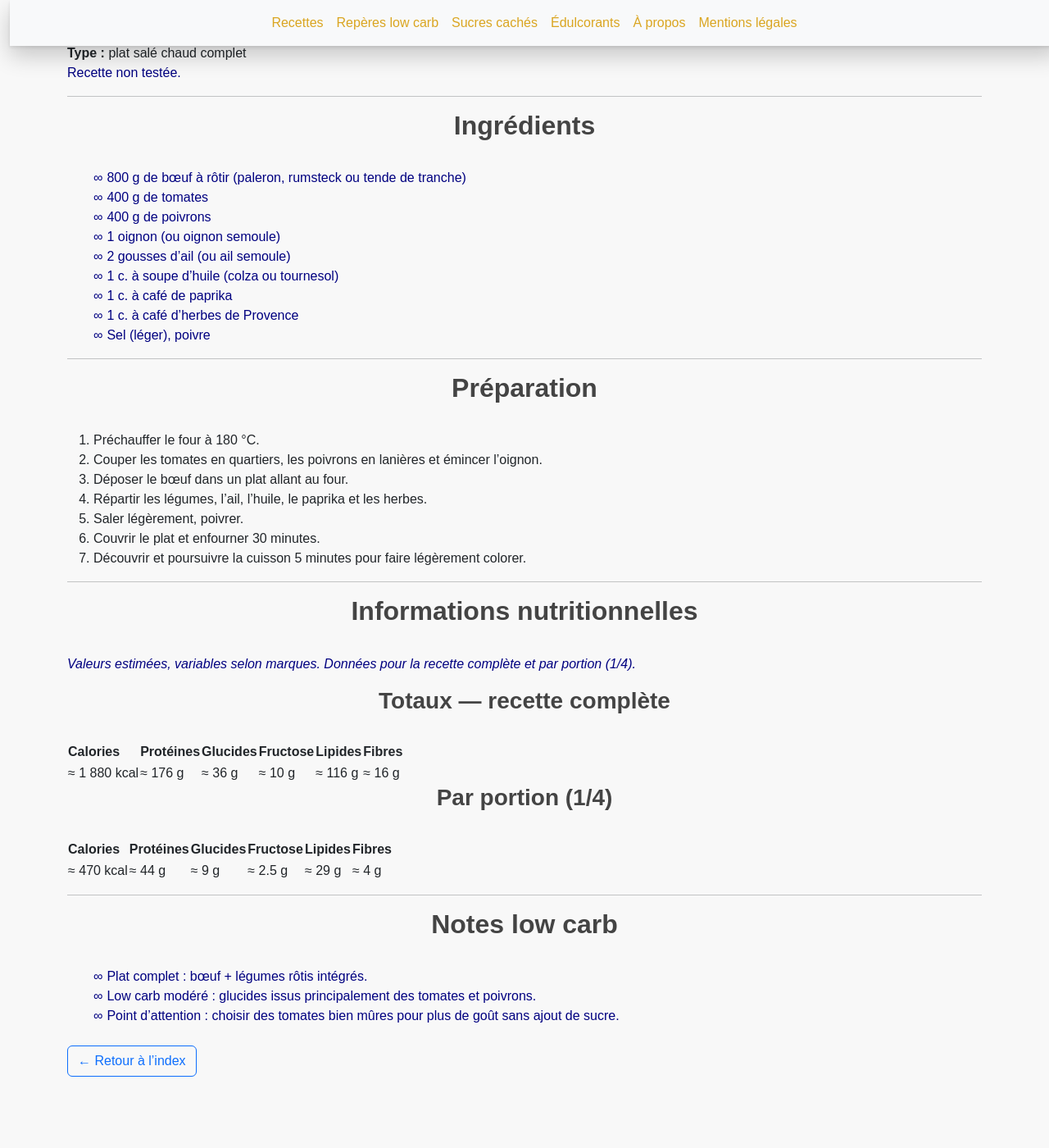
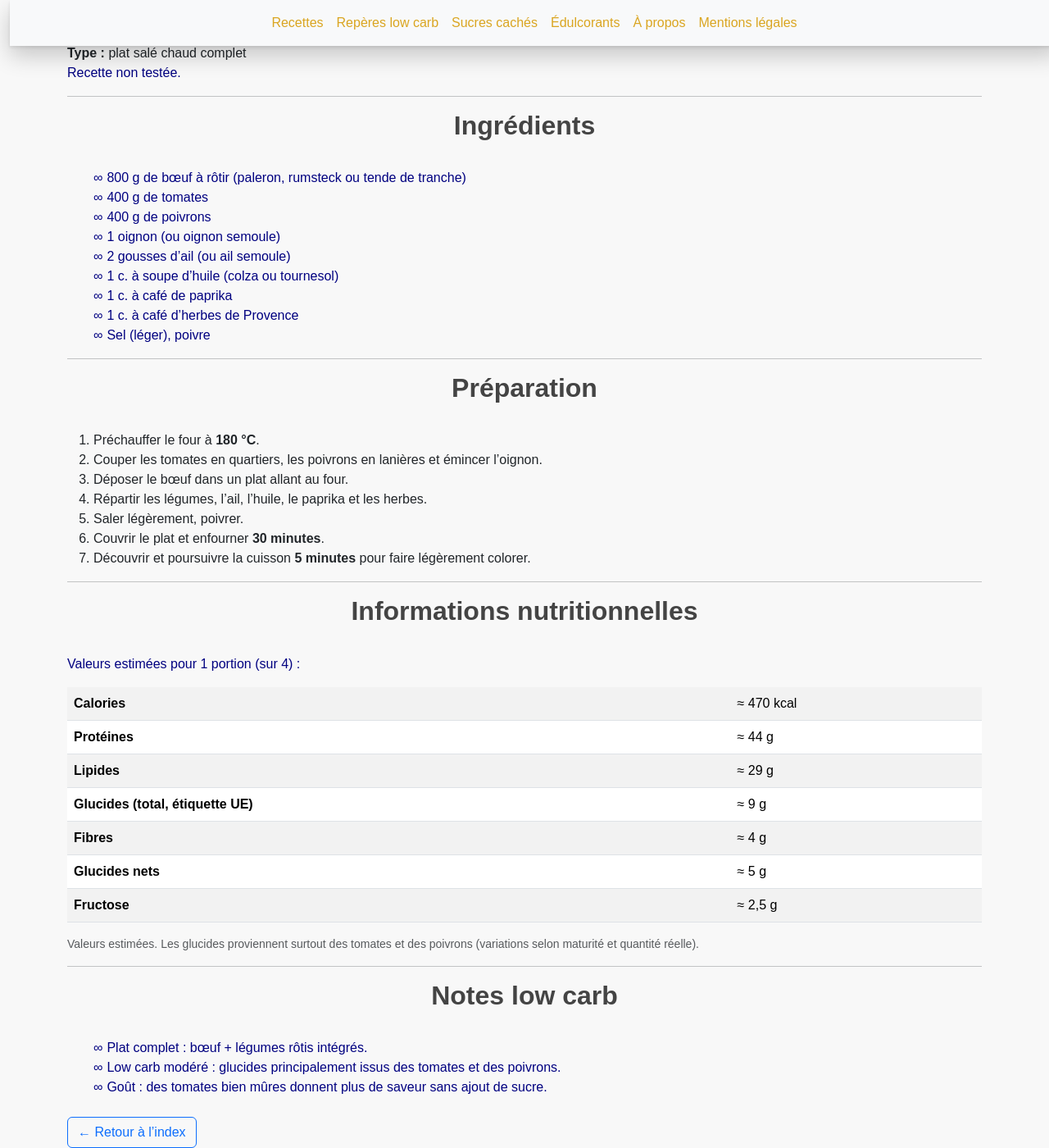
Before and after one commit to laurie-boissay/laurie-boissay.github.io, a Jekyll site: the page built from recettes/boeuf-tomates-poivrons-four.html, in a window 1280 px wide and 1400 px high, scrolled down 365 px. Shown: the whole window at 82% size. Built offline with Jekyll 4.4.1, drawn with Linux system fonts in a browser that asks for light colours; before the commit the page ends 1678 px from its top, so only the background shows below that.

Commit message:
Update recipe details for beef dish
tableau

```diff
--- a/recettes/boeuf-tomates-poivrons-four.html
+++ b/recettes/boeuf-tomates-poivrons-four.html
@@ -37,7 +37,7 @@ extra_head: |
     "recipeInstructions": [
       { "@type": "HowToStep", "text": "Préchauffer le four à 180 °C." },
       { "@type": "HowToStep", "text": "Couper les tomates, les poivrons et l’oignon." },
-      { "@type": "HowToStep", "text": "Placer le bœuf dans un plat, ajouter légumes, ail, huile et épices." },
+      { "@type": "HowToStep", "text": "Placer le bœuf dans un plat, ajouter les légumes, l’ail, l’huile et les épices." },
       { "@type": "HowToStep", "text": "Couvrir et enfourner 30 minutes." },
       { "@type": "HowToStep", "text": "Découvrir et poursuivre 5 minutes pour colorer." }
     ]
@@ -78,72 +78,38 @@ extra_head: |
 <h2>Préparation</h2>
 
 <ol class="recipe-steps">
-  <li>Préchauffer le four à 180 °C.</li>
+  <li>Préchauffer le four à <strong>180&nbsp;°C</strong>.</li>
   <li>Couper les tomates en quartiers, les poivrons en lanières et émincer l’oignon.</li>
   <li>Déposer le bœuf dans un plat allant au four.</li>
   <li>Répartir les légumes, l’ail, l’huile, le paprika et les herbes.</li>
   <li>Saler légèrement, poivrer.</li>
-  <li>Couvrir le plat et enfourner 30 minutes.</li>
-  <li>Découvrir et poursuivre la cuisson 5 minutes pour faire légèrement colorer.</li>
+  <li>Couvrir le plat et enfourner <strong>30 minutes</strong>.</li>
+  <li>Découvrir et poursuivre la cuisson <strong>5 minutes</strong> pour faire légèrement colorer.</li>
 </ol>
 
 <hr>
 
 <h2>Informations nutritionnelles</h2>
+<p>Valeurs estimées pour 1 portion (sur 4) :</p>
 
-<p class="recipe-nutrition__disclaimer">
-  <em>Valeurs estimées, variables selon marques. Données pour la recette complète et par portion (1/4).</em>
-</p>
-
-<div class="recipe-nutrition">
-  <h3>Totaux — recette complète</h3>
-  <table class="recipe-table">
-    <thead>
-      <tr>
-        <th>Calories</th>
-        <th>Protéines</th>
-        <th>Glucides</th>
-        <th>Fructose</th>
-        <th>Lipides</th>
-        <th>Fibres</th>
-      </tr>
-    </thead>
+<div class="table-responsive">
+  <table class="table table-striped">
     <tbody>
-      <tr>
-        <td>≈ 1 880 kcal</td>
-        <td>≈ 176 g</td>
-        <td>≈ 36 g</td>
-        <td>≈ 10 g</td>
-        <td>≈ 116 g</td>
-        <td>≈ 16 g</td>
-      </tr>
-    </tbody>
-  </table>
-
-  <h3>Par portion (1/4)</h3>
-  <table class="recipe-table">
-    <thead>
-      <tr>
-        <th>Calories</th>
-        <th>Protéines</th>
-        <th>Glucides</th>
-        <th>Fructose</th>
-        <th>Lipides</th>
-        <th>Fibres</th>
-      </tr>
-    </thead>
-    <tbody>
-      <tr>
-        <td>≈ 470 kcal</td>
-        <td>≈ 44 g</td>
-        <td>≈ 9 g</td>
-        <td>≈ 2.5 g</td>
-        <td>≈ 29 g</td>
-        <td>≈ 4 g</td>
-      </tr>
+      <tr><th>Calories</th><td>≈ 470 kcal</td></tr>
+      <tr><th>Protéines</th><td>≈ 44 g</td></tr>
+      <tr><th>Lipides</th><td>≈ 29 g</td></tr>
+      <tr><th>Glucides (total, étiquette UE)</th><td>≈ 9 g</td></tr>
+      <tr><th>Fibres</th><td>≈ 4 g</td></tr>
+      <tr><th>Glucides nets</th><td>≈ 5 g</td></tr>
+      <tr><th>Fructose</th><td>≈ 2,5 g</td></tr>
     </tbody>
   </table>
 </div>
+
+<p class="small text-muted">
+  Valeurs <strong>estimées</strong>.
+  Les glucides proviennent surtout des tomates et des poivrons (variations selon maturité et quantité réelle).
+</p>
 
 <hr>
 
@@ -151,6 +117,6 @@ extra_head: |
 
 <ul class="recipe-notes">
   <li><strong>Plat complet :</strong> bœuf + légumes rôtis intégrés.</li>
-  <li><strong>Low carb modéré :</strong> glucides issus principalement des tomates et poivrons.</li>
-  <li><strong>Point d’attention :</strong> choisir des tomates bien mûres pour plus de goût sans ajout de sucre.</li>
+  <li><strong>Low carb modéré :</strong> glucides principalement issus des tomates et des poivrons.</li>
+  <li><strong>Goût :</strong> des tomates bien mûres donnent plus de saveur sans ajout de sucre.</li>
 </ul>
```
Also changed, not shown: other parts of recettes/boeuf-tomates-poivrons-four.html (+3 -3 lines).
